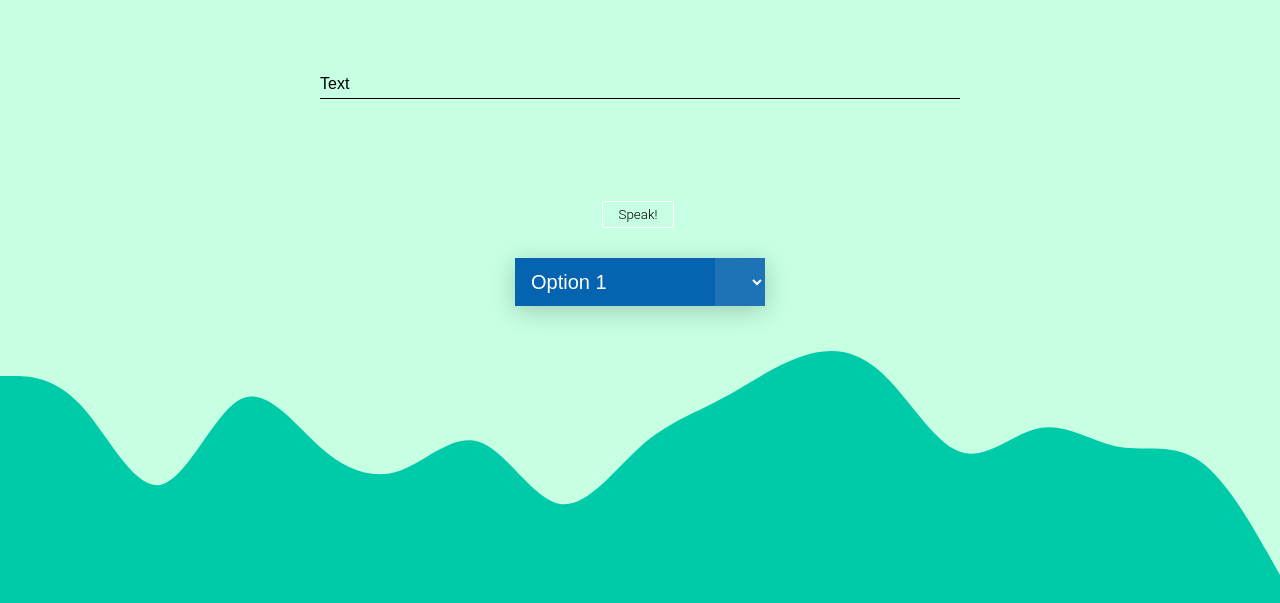
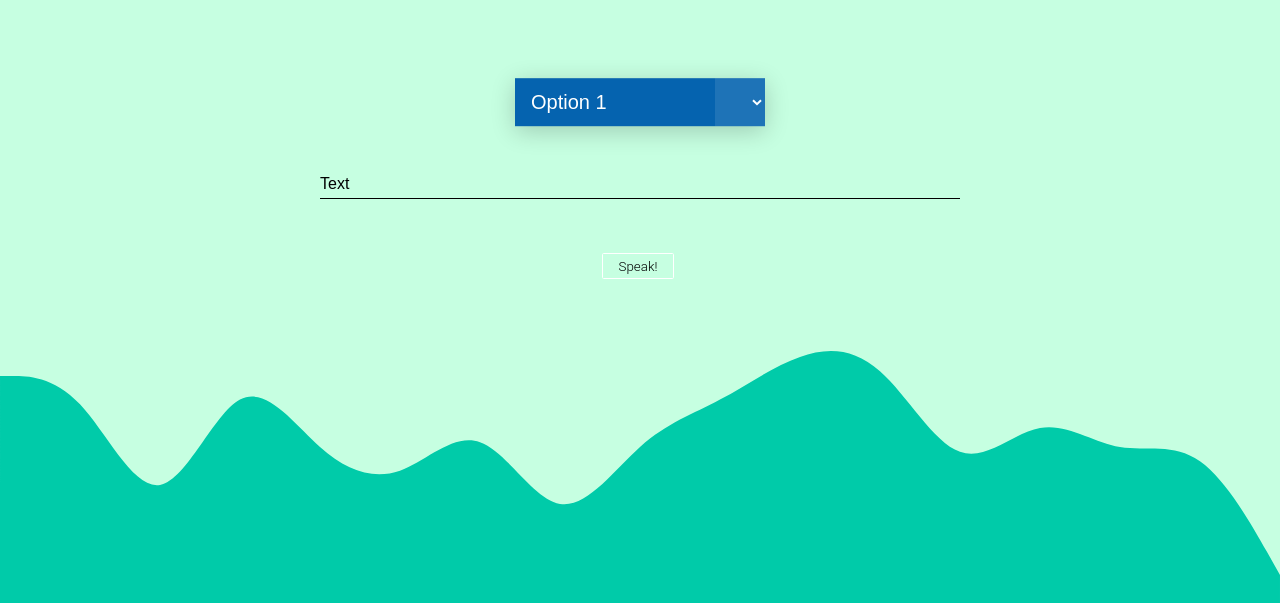
Before and after one commit to zaidajani/text-to-speech, a plain HTML site: page index.html in a window 1280 px wide. Shown: the part 197-800 px from the top of the page. Drawn offline with Linux system fonts and the light colour scheme.

Commit message:
design fixes

```diff
--- a/style/button.css
+++ b/style/button.css
@@ -12,9 +12,12 @@
   text-align: center;
   transition: all 0.2s;
   background-color: transparent;
+  position: absolute;
+  top: 450px;
+  z-index: 2;
 }
 
 #buttonOne:hover {
   color: #000000;
-  background-color: #ffffff;
+  background-color: white;
 }
--- a/style/select.css
+++ b/style/select.css
@@ -2,7 +2,7 @@
   position: absolute;
   top: 50%;
   left: 50%;
-  transform: translate(-50%, 55px);
+  transform: translate(-50%, -260%);
 }
 
 .box select {
```
